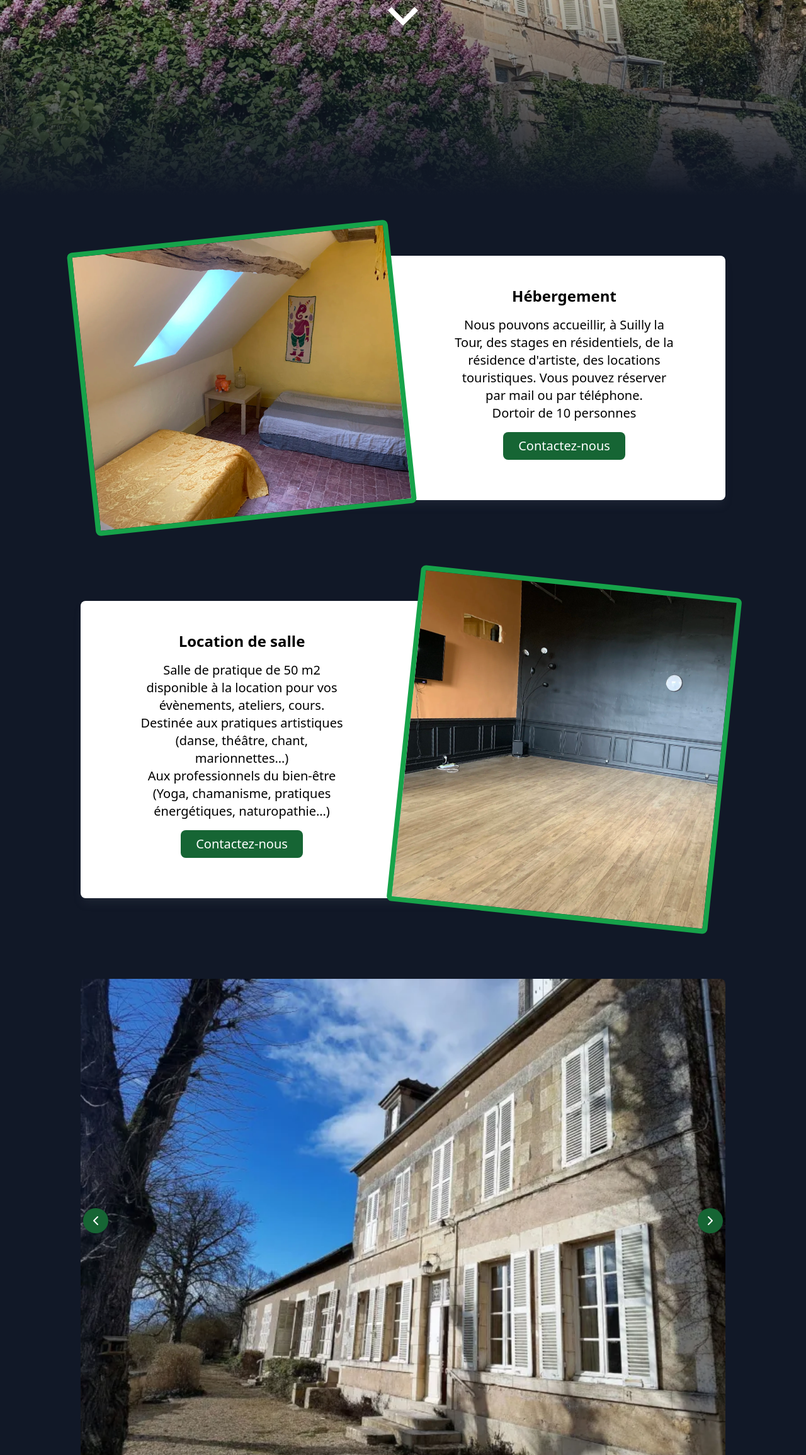
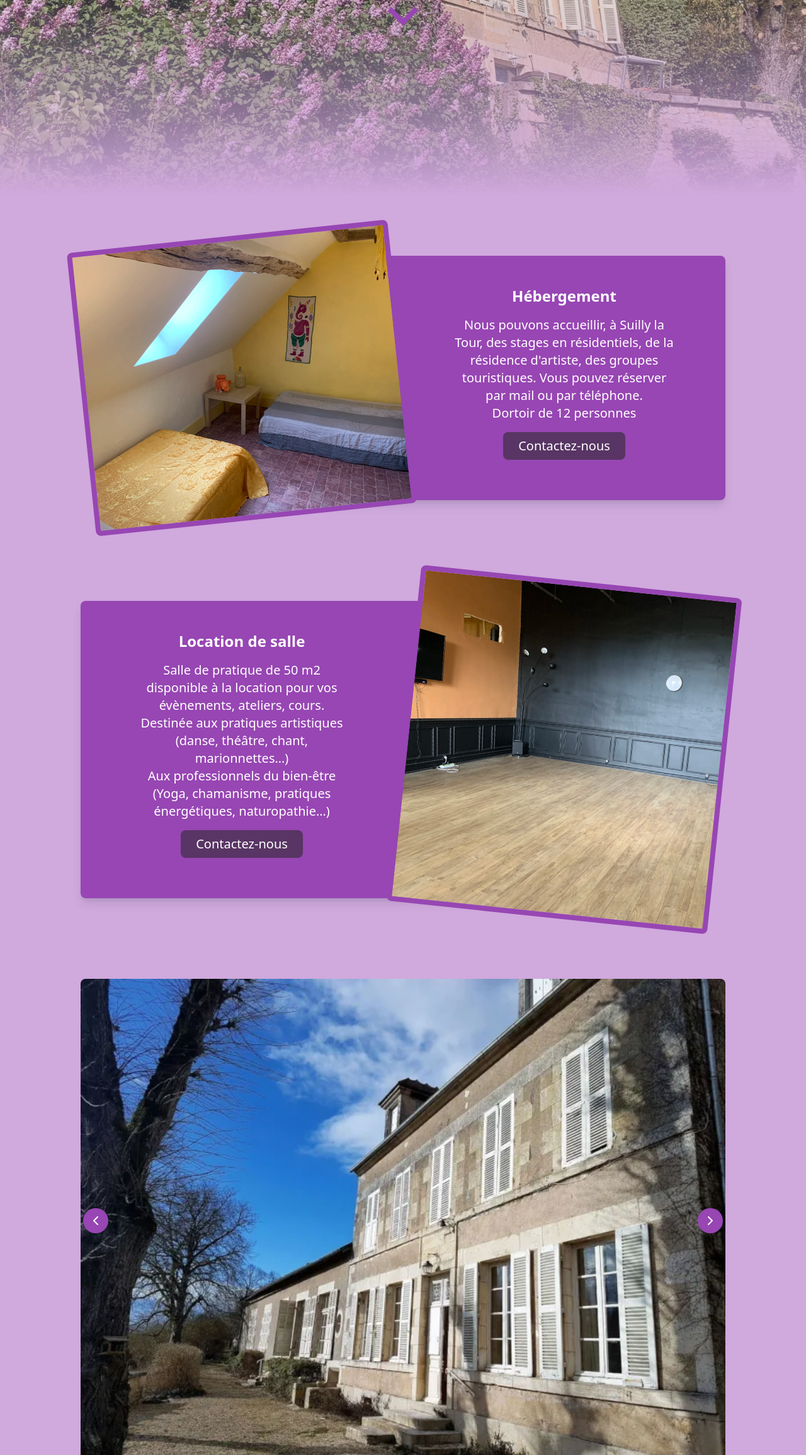
Before and after one commit to lecouvent/lecouvent.github.io, a website: page index.html in a window 1280 px wide. Shown: the part 490-2800 px from the top of the page at 63% size. Drawn offline with Linux system fonts and the light colour scheme.

Commit message:
New design

```diff
--- a/index.html
+++ b/index.html
@@ -16,7 +16,7 @@
             rel="stylesheet"
         />
     </head>
-  <body class="bg-gray-900 text-white md:text-black">
+    <body class="bg-light text-white md:text-black">
         <div class="max-w-[1920px] mx-auto">
             <header class="relative mb-16 h-screen overflow-hidden">
                 <div
@@ -24,14 +24,14 @@
                     style="background-image: url(./assets/cover_1.webp)"
                 ></div>
                 <div
-          class="absolute inset-0 bg-gradient-to-b from-transparent via-transparent/10 to-gray-900"
+                    class="absolute inset-0 bg-gradient-to-b from-transparent via-transparent/10 to-light"
                 ></div>
 
                 <div
-          class="absolute inset-0 flex flex-col items-center justify-center space-y-16 text-white"
+                    class="absolute inset-0 flex flex-col items-center justify-center space-y-16 text-dark"
                 >
                     <h1
-            class="text-green-600 font-black text-6xl sm:text-8xl lg:text-[12rem] title"
+                        class="text-dark font-black text-6xl sm:text-8xl lg:text-[12rem] title"
                     >
                         Chez Karo
                     </h1>
@@ -58,13 +58,13 @@
 
             <section class="grid gap-y-24 max-w-5xl mx-auto grid-demo">
                 <div
-          class="hidden md:block bg-white my-8 ml-8 shadow-lg shadow-gray-600/20 bg-loc rounded-lg"
+                    class="hidden md:block bg-dark my-8 ml-8 shadow-lg shadow-gray-600/20 bg-loc rounded-lg"
                 ></div>
                 <div
-          class="hidden md:block bg-white my-8 mr-8 shadow-lg shadow-gray-600/20 bg-sal rounded-lg"
+                    class="hidden md:block bg-dark my-8 mr-8 shadow-lg shadow-gray-600/20 bg-sal rounded-lg"
                 ></div>
                 <div
-          class="min-h-96 md:-rotate-6 md:rounded-lg md:border-8 md:border-green-600 bg-cover"
+                    class="min-h-96 md:-rotate-6 md:rounded-lg md:border-8 md:border-dark bg-cover"
                     style="
                         grid-area: locpic;
                         background-image: url(./assets/hebergement.webp);
@@ -72,59 +72,66 @@
                 ></div>
 
                 <div
-          class="flex flex-col items-center justify-center p-4 md:p-20 text-center text-xl"
+                    class="flex flex-col bg-dark md:bg-transparent items-center justify-center p-4 md:p-20 text-center text-xl text-white"
                     style="grid-area: loctxt"
                 >
                     <h2
                         id="loc"
-            class="mb-4 scroll-mt-28 text-2xl font-black md:text-black"
+                        class="mb-4 scroll-mt-28 text-2xl font-black md:text-white"
                     >
                         Hébergement
                     </h2>
                     <p>
                         Nous pouvons accueillir, à Suilly la Tour, des stages en
-            résidentiels, de la résidence d'artiste, des locations touristiques.
-            Vous pouvez réserver par mail ou par téléphone.
+                        résidentiels, de la résidence d'artiste, des groupes
+                        touristiques. Vous pouvez réserver par mail ou par
+                        téléphone.
                     </p>
-          <p>Dortoir de 10 personnes</p>
+                    <p>Dortoir de 12 personnes</p>
                     <a
                         href="#contacts"
-            class="rounded-lg bg-green-800 text-white px-6 py-2 m-4 hover:bg-green-600 transition-colors"
+                        class="rounded-lg bg-btn text-white px-6 py-2 m-4 hover:bg-btn/80 transition-colors"
                     >
                         Contactez-nous
                     </a>
                 </div>
 
                 <div
-          class="flex flex-col items-center justify-center p-4 md:p-20 text-center text-xl"
+                    class="flex flex-col bg-dark md:bg-transparent items-center justify-center p-4 md:p-20 text-center text-xl text-white"
                     style="grid-area: saltxt"
                 >
-          <h2 id="more" class="mb-4 text-2xl font-black md:text-black">
+                    <h2
+                        id="more"
+                        class="mb-4 text-2xl font-black md:text-white"
+                    >
                         Location de salle
                     </h2>
                     <p>
-            Salle de pratique de 50 m2 disponible à la location pour vos
-            évènements, ateliers, cours.
+                        Salle de pratique de 50 m2 disponible à la location pour
+                        vos évènements, ateliers, cours.
                     </p>
                     <p>
-            Destinée aux pratiques artistiques (danse, théâtre, chant,
-            marionnettes…)
+                        Destinée aux pratiques artistiques (danse, théâtre,
+                        chant, marionnettes…)
                     </p>
                     <p>
-            Aux professionnels du bien-être (Yoga, chamanisme, pratiques
-            énergétiques, naturopathie…)
+                        Aux professionnels du bien-être (Yoga, chamanisme,
+                        pratiques énergétiques, naturopathie…)
                     </p>
                     <a
                         href="#contacts"
-            class="rounded-lg bg-green-800 text-white px-6 py-2 m-4 hover:bg-green-600 transition-colors"
+                        class="rounded-lg bg-btn text-white px-6 py-2 m-4 hover:bg-btn/80 transition-colors"
                     >
                         Contactez-nous
                     </a>
                 </div>
 
                 <div
-          class="mt-10 min-h-96 md:rotate-6 md:rounded-lg md:border-8 bg-cover md:border-green-600 md:mt-0"
-          style="grid-area: salpic; background-image: url(./assets/salle.webp)"
+                    class="mt-10 min-h-96 md:rotate-6 md:rounded-lg md:border-8 bg-cover md:border-dark md:mt-0"
+                    style="
+                        grid-area: salpic;
+                        background-image: url(./assets/salle.webp);
+                    "
                 ></div>
             </section>
 
@@ -148,7 +155,10 @@
                     />
                 </div>
                 <div class="container">
-          <img src="assets/carousel_4.webp" alt="Salle une fois vide" />
+                    <img
+                        src="assets/carousel_4.webp"
+                        alt="Salle une fois vide"
+                    />
                 </div>
                 <div class="container">
                     <img
@@ -163,12 +173,19 @@
                     />
                 </div>
                 <div class="container">
-          <img src="assets/carousel_7.webp" alt="Seconde chambre, autre vue" />
+                    <img
+                        src="assets/carousel_7.webp"
+                        alt="Seconde chambre, autre vue"
+                    />
                 </div>
                 <div class="container">
                     <img src="assets/carousel_8.webp" alt="Cuisine" />
                 </div>
-        <button id="carousel_prev" type="button" class="carousel-nav left-1">
+                <button
+                    id="carousel_prev"
+                    type="button"
+                    class="carousel-nav left-1"
+                >
                     <svg
                         xmlns="http://www.w3.org/2000/svg"
                         width="24"
@@ -183,7 +200,11 @@
                         <path d="m15 18-6-6 6-6" />
                     </svg>
                 </button>
-        <button id="carousel_next" type="button" class="carousel-nav right-1">
+                <button
+                    id="carousel_next"
+                    type="button"
+                    class="carousel-nav right-1"
+                >
                     <svg
                         xmlns="http://www.w3.org/2000/svg"
                         width="24"
@@ -211,9 +232,9 @@
             </div>
 
             <section
-        class="mx-auto p-4 text-xl md:px-8 max-w-5xl md:bg-white md:rounded-lg mt-24 md:shadow-lg md:shadow-gray-600/20"
+                class="mx-auto p-4 text-white text-xl md:px-8 max-w-5xl bg-dark md:rounded-lg mt-24 md:shadow-lg md:shadow-gray-600/20"
             >
-        <h2 class="mb-8 text-center text-2xl font-black md:text-black">
+                <h2 class="mb-8 text-center text-2xl font-black md:text-white">
                     Tarifs de location de salle
                 </h2>
 
@@ -237,10 +258,12 @@
                 </div>
             </section>
 
-      <footer id="contacts" class="bg-gray-900 p-4 pb-32 text-xl mt-24">
-        <div class="max-w-5xl mx-auto grid grid-cols-1 gap-4 md:grid-cols-3">
+            <footer id="contacts" class="bg-light p-4 pb-32 text-xl mt-24">
                 <div
-            class="flex flex-col items-center gap-4 text-center text-gray-200"
+                    class="max-w-5xl mx-auto grid grid-cols-1 gap-4 md:grid-cols-3"
+                >
+                    <div
+                        class="flex flex-col items-center gap-4 text-center text-black"
                     >
                         <svg
                             xmlns="http://www.w3.org/2000/svg"
@@ -252,9 +275,11 @@
                             stroke-width="2"
                             stroke-linecap="round"
                             stroke-linejoin="round"
-              class="mb-2 size-10 text-green-600"
+                            class="mb-2 size-10 text-dark"
                         >
-              <path d="M20 10c0 6-8 12-8 12s-8-6-8-12a8 8 0 0 1 16 0Z" />
+                            <path
+                                d="M20 10c0 6-8 12-8 12s-8-6-8-12a8 8 0 0 1 16 0Z"
+                            />
                             <circle cx="12" cy="10" r="3" />
                         </svg>
                         <p class="font-black">Adresse</p>
@@ -264,7 +289,7 @@
                         </div>
                     </div>
                     <div
-            class="flex flex-col items-center gap-4 text-center text-gray-200"
+                        class="flex flex-col items-center gap-4 text-center text-black"
                     >
                         <svg
                             xmlns="http://www.w3.org/2000/svg"
@@ -276,17 +301,19 @@
                             stroke-width="2"
                             stroke-linecap="round"
                             stroke-linejoin="round"
-              class="mb-2 size-10 text-green-600"
+                            class="mb-2 size-10 text-dark"
                         >
                             <rect width="20" height="16" x="2" y="4" rx="2" />
-              <path d="m22 7-8.97 5.7a1.94 1.94 0 0 1-2.06 0L2 7" />
+                            <path
+                                d="m22 7-8.97 5.7a1.94 1.94 0 0 1-2.06 0L2 7"
+                            />
                         </svg>
 
                         <p class="font-black">Email</p>
                         <a id="mel"></a>
                     </div>
                     <div
-            class="flex flex-col items-center gap-4 text-center text-gray-200"
+                        class="flex flex-col items-center gap-4 text-center text-black"
                     >
                         <svg
                             xmlns="http://www.w3.org/2000/svg"
@@ -298,7 +325,7 @@
                             stroke-width="2"
                             stroke-linecap="round"
                             stroke-linejoin="round"
-              class="mb-2 size-10 text-green-600"
+                            class="mb-2 size-10 text-dark"
                         >
                             <path
                                 d="M22 16.92v3a2 2 0 0 1-2.18 2 19.79 19.79 0 0 1-8.63-3.07 19.5 19.5 0 0 1-6-6 19.79 19.79 0 0 1-3.07-8.67A2 2 0 0 1 4.11 2h3a2 2 0 0 1 2 1.72 12.84 12.84 0 0 0 .7 2.81 2 2 0 0 1-.45 2.11L8.09 9.91a16 16 0 0 0 6 6l1.27-1.27a2 2 0 0 1 2.11-.45 12.84 12.84 0 0 0 2.81.7A2 2 0 0 1 22 16.92z"
@@ -322,7 +349,9 @@
                     phoneLink.href = `tel:${phone.join("")}`;
 
                     let currentIdx = 0;
-          const imgs = [...document.querySelectorAll("#carousel .container")];
+                    const imgs = [
+                        ...document.querySelectorAll("#carousel .container"),
+                    ];
                     const dots = [...document.querySelectorAll(".dots button")];
 
                     function updateCarousel(newIndex) {
--- a/tailwind.config.js
+++ b/tailwind.config.js
@@ -2,7 +2,13 @@
 module.exports = {
   content: ["./index.html"],
   theme: {
-    extend: {},
+    extend: {
+      colors: {
+        dark: "#9746b3",
+        light: "#d0a9dd",
+        btn: "#583564",
+      },
+    },
   },
   plugins: [],
 };
--- a/tailwind.css
+++ b/tailwind.css
@@ -34,14 +34,14 @@
     }
 
     .carousel .carousel-nav {
-    @apply absolute top-1/2 -translate-y-1/2 bg-green-800 text-white size-10 flex items-center justify-center rounded-full transition-colors hover:bg-green-600;
+        @apply absolute top-1/2 -translate-y-1/2 bg-dark text-white size-10 flex items-center justify-center rounded-full transition-colors hover:bg-dark/80;
     }
 
     .dots button {
-    @apply size-4 rounded-full bg-green-800;
+        @apply size-4 rounded-full bg-dark;
     }
     .dots button.active {
-    @apply bg-green-600;
+        @apply bg-white;
     }
 
     .carousel img {
```
Also changed, not shown: assets/tailwind.css. Lines whose indentation alone changed are shown as unchanged.
